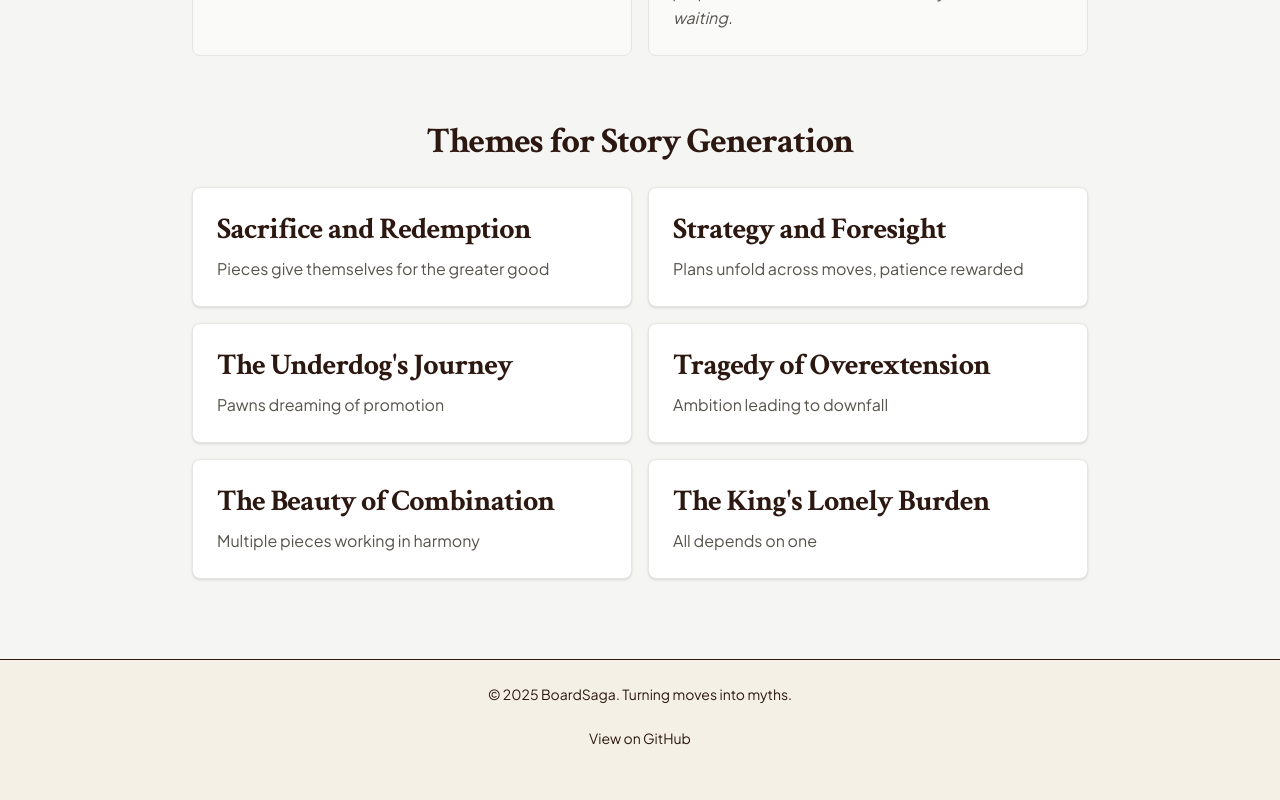
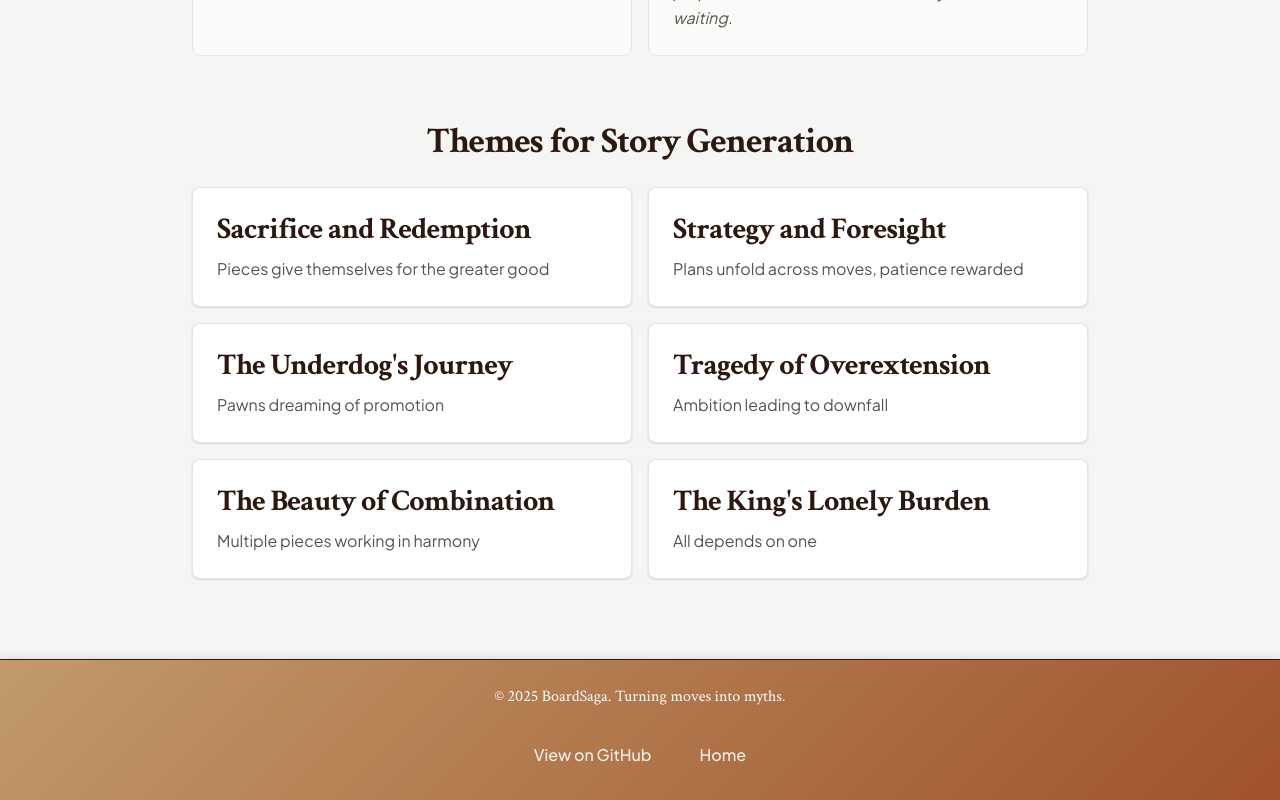
Before and after one commit to BrianMwangi21/boardsaga, a Next.js app: page /lore in a window 1280 px wide. Shown: the part 4621-5421 px from the top of the page. Before the commit the page ends 5393 px from the top, so only its background shows below. Built offline with nearby package versions, Linux system fonts and the light colour scheme.

Commit message:
Footer: wood theme, hover effects, and navigation links

```diff
--- a/app/components/ui/Footer.tsx
+++ b/app/components/ui/Footer.tsx
@@ -1,18 +1,55 @@
+'use client'
+
 import Link from 'next/link'
+import { useState } from 'react'
 
 export default function Footer() {
+  const [hoveredLink, setHoveredLink] = useState<string | null>(null)
+
   return (
-    <footer className="border-t mt-auto">
-      <div className="container mx-auto px-4 py-6 text-center text-sm text-muted-foreground">
-        <p>&copy; {new Date().getFullYear()} BoardSaga. Turning moves into myths.</p>
-        <div className="mt-2">
+    <footer
+      className="border-t border-wood-dark mt-auto"
+      style={{
+        background: 'linear-gradient(135deg, #C19A6B 0%, #A0522D 100%)',
+        boxShadow: '0 -2px 8px rgba(44, 24, 16, 0.1)',
+      }}
+    >
+      <div className="container mx-auto px-4 py-6 text-center">
+        <p
+          className="text-white transition-all duration-200"
+          style={{
+            fontFamily: 'var(--font-serif), Georgia, serif',
+            fontSize: 'var(--text-base)',
+          }}
+        >
+          &copy; {new Date().getFullYear()} BoardSaga. Turning moves into myths.
+        </p>
+        <div className="mt-2 flex justify-center gap-4">
           <Link
             href="https://github.com/BrianMwangi21/boardsaga"
             target="_blank"
             rel="noopener noreferrer"
-            className="hover:underline"
+            className="relative px-4 py-2 rounded transition-all duration-200 font-medium"
+            style={{
+              color: hoveredLink === 'github' ? '#2C1810' : '#F5F0E6',
+              background: hoveredLink === 'github' ? 'rgba(245, 240, 230, 0.3)' : 'transparent',
+            }}
+            onMouseEnter={() => setHoveredLink('github')}
+            onMouseLeave={() => setHoveredLink(null)}
           >
             View on GitHub
+          </Link>
+          <Link
+            href="/"
+            className="relative px-4 py-2 rounded transition-all duration-200 font-medium"
+            style={{
+              color: hoveredLink === 'home' ? '#2C1810' : '#F5F0E6',
+              background: hoveredLink === 'home' ? 'rgba(245, 240, 230, 0.3)' : 'transparent',
+            }}
+            onMouseEnter={() => setHoveredLink('home')}
+            onMouseLeave={() => setHoveredLink(null)}
+          >
+            Home
           </Link>
         </div>
       </div>
```
